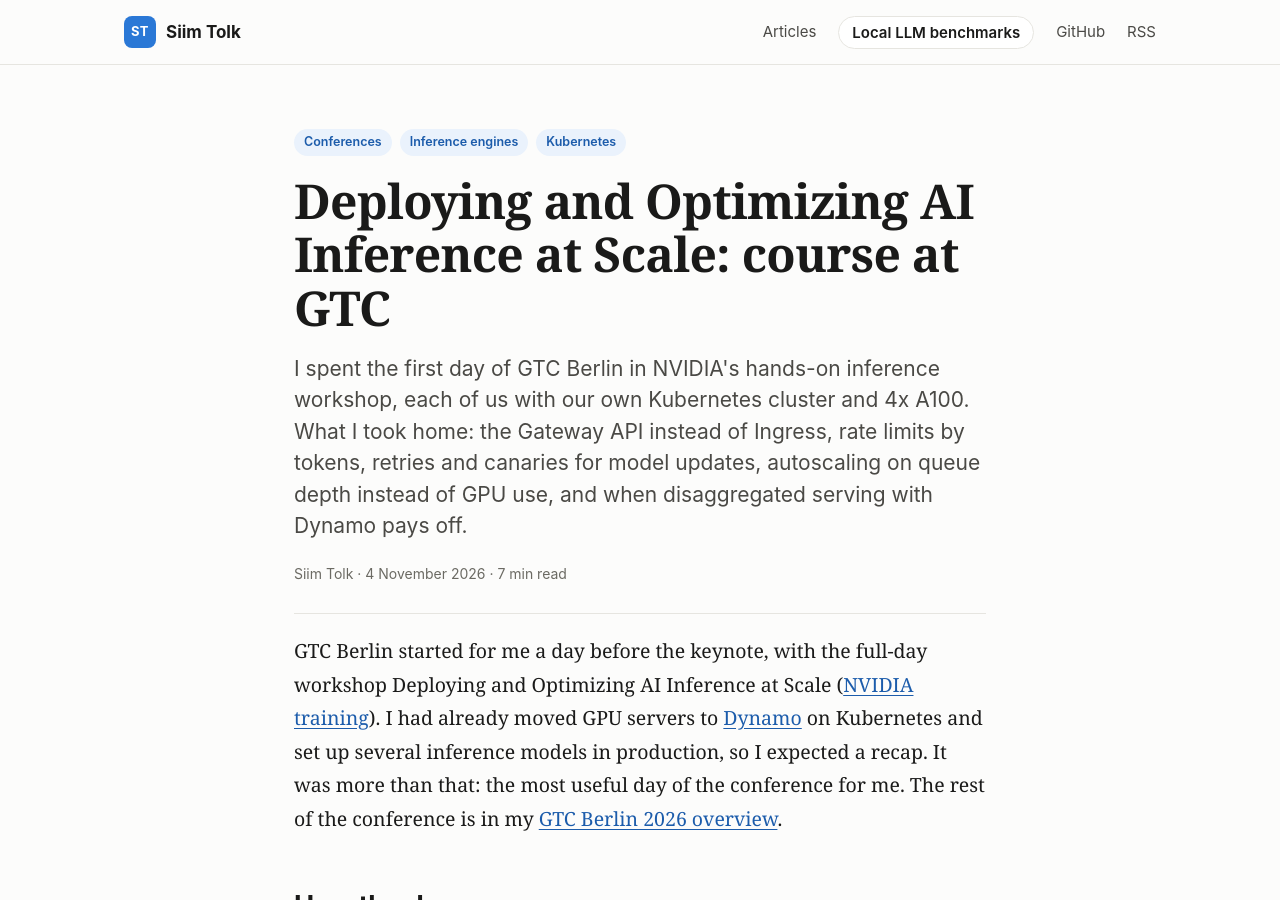
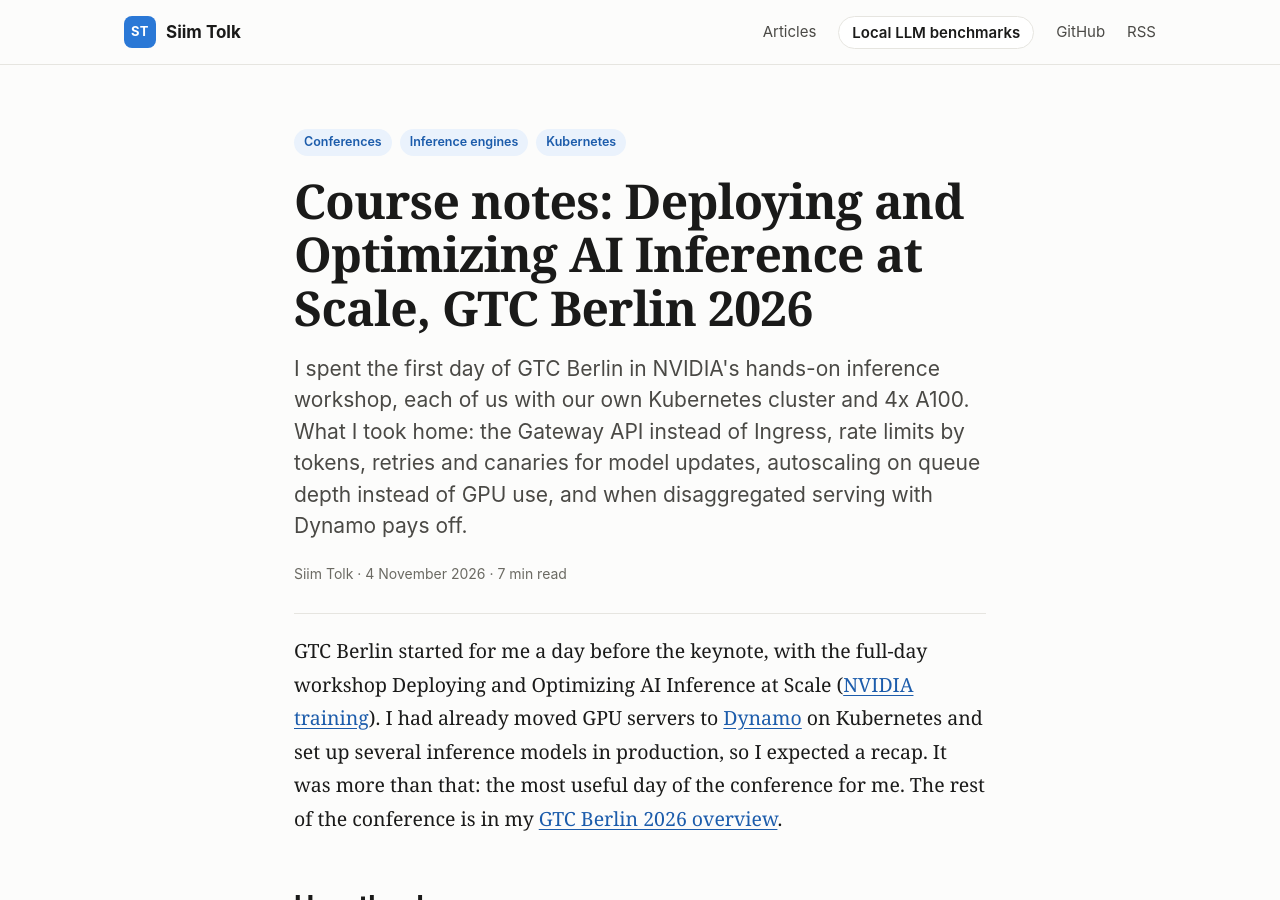
Before and after one commit to siimtolk/siimtolk.github.io, a Jekyll site: the page built from _posts/2026-11-04-gtc-inference-workshop.md, in a window 1280 px wide and 900 px high. Built offline with Jekyll 4.4.1, drawn with Linux system fonts in a browser that asks for light colours.

Commit message:
gtc-inference-workshop: title as course notes from GTC Berlin 2026
Co-Authored-By: Claude Sonnet 5.5 <noreply@anthropic.com>

```diff
--- a/_posts/2026-11-04-gtc-inference-workshop.md
+++ b/_posts/2026-11-04-gtc-inference-workshop.md
@@ -1,6 +1,6 @@
 ---
 layout: post
-title: "Deploying and Optimizing AI Inference at Scale: course at GTC"
+title: "Course notes: Deploying and Optimizing AI Inference at Scale, GTC Berlin 2026"
 description: "I spent the first day of GTC Berlin in NVIDIA's hands-on inference workshop, each of us with our own Kubernetes cluster and 4x A100. What I took home: the Gateway API instead of Ingress, rate limits by tokens, retries and canaries for model updates, autoscaling on queue depth instead of GPU use, and when disaggregated serving with Dynamo pays off."
 date: 2026-11-04
 tags: [Conferences, Inference engines, Kubernetes]
```
